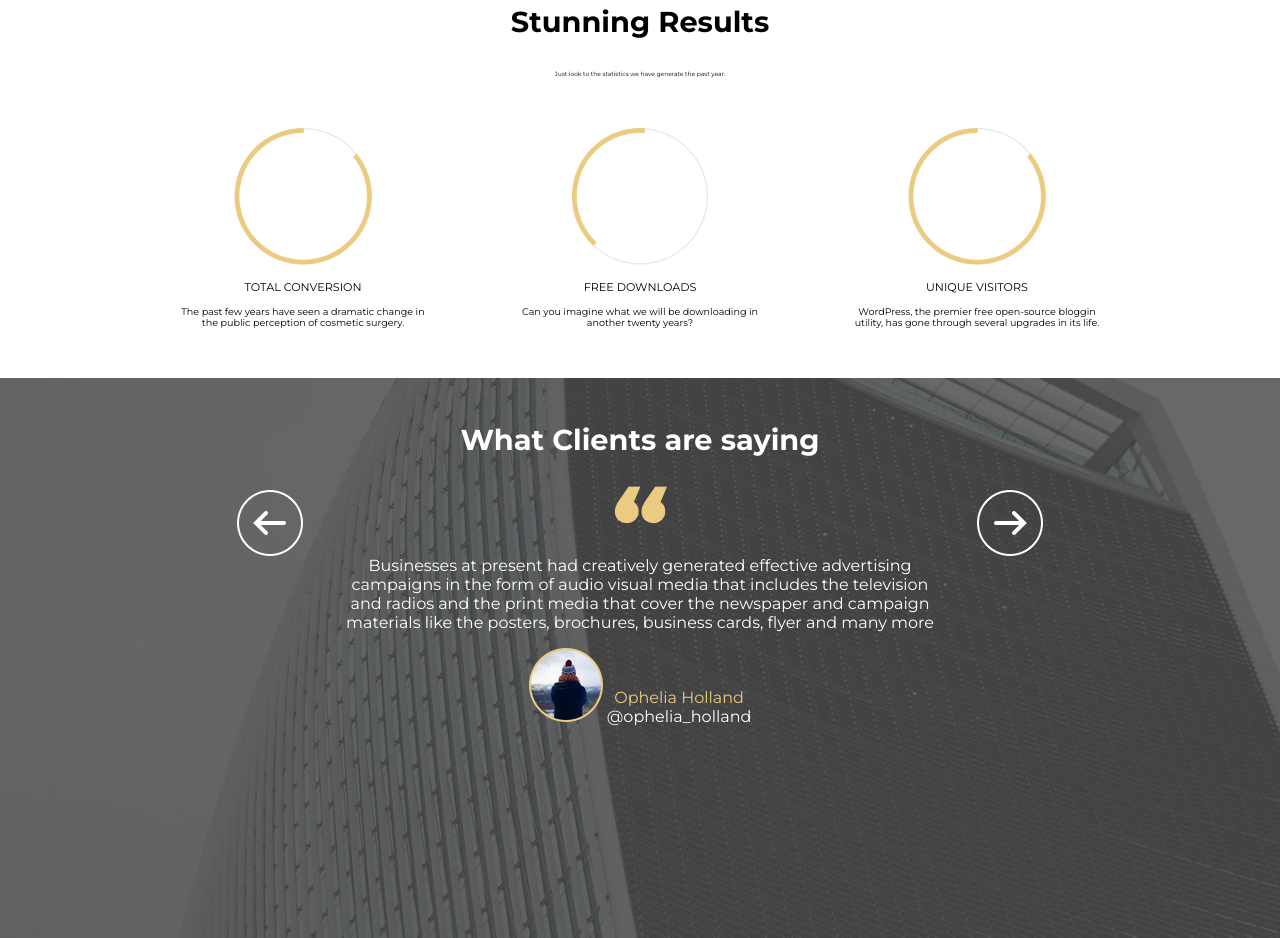
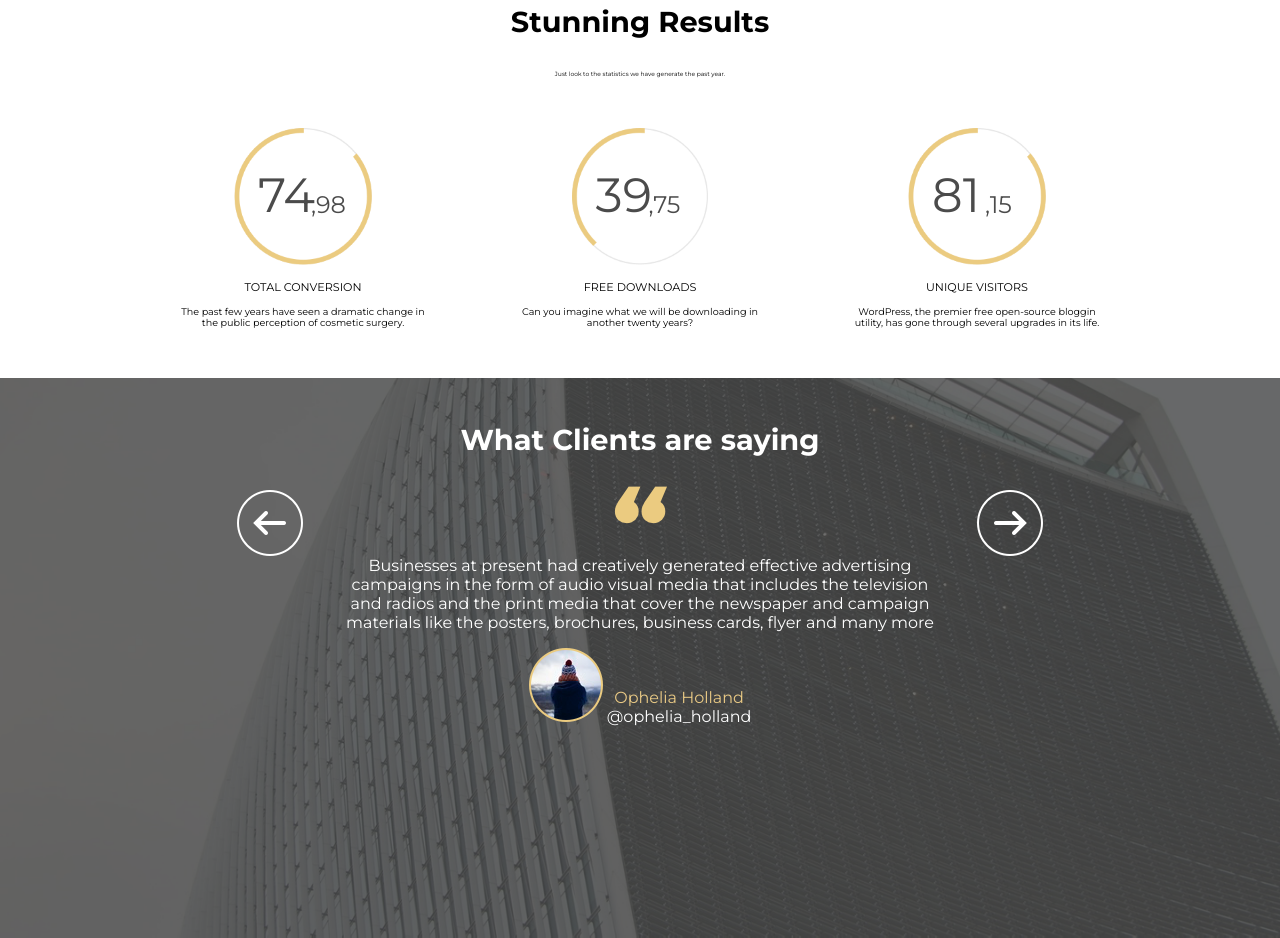
Before and after one commit to mallerie/hofmann-mockup, a website: page index.html in a window 1280 px wide. Shown: the part 860-1798 px from the top of the page. Drawn offline with Linux system fonts and the light colour scheme.

Commit message:
CSS fixing

```diff
--- a/index.html
+++ b/index.html
@@ -61,6 +61,7 @@
           <li class="results-col-3">
             <ul>
               <li>
+                <p>74</p><p>,98</p>
                 <img class="data-circles" src="assets/circle-1.png">
               </li>
               <li class="results-col-title">TOTAL CONVERSION</li>
@@ -71,6 +72,7 @@
           <li class="results-col-3">
             <ul>
               <li>
+                <p>39</p><p>,75</p>
                 <img class="data-circles" src="assets/circle-2.png">
               </li>
               <li class="results-col-title">FREE DOWNLOADS</li>
@@ -81,6 +83,7 @@
           <li class="results-col-3">
             <ul>
               <li>
+                <p>81</p><p>,15</p>
                 <img class="data-circles"
                      src="assets/circle-3.png">
               </li>
--- a/main.scss
+++ b/main.scss
@@ -165,6 +165,26 @@ h3 {
   margin: 0 3%;
   ul {
     min-width: 254px;
+    li {
+      position: relative;
+      p:first-child {
+        position: absolute;
+        top: .8em;
+        left: 1.2em;
+        font-size: 3em;
+        z-index: 1;
+        color: $black;
+      }
+      p:nth-child(2) {
+        position: absolute;
+        z-index: 1;
+        font-size: 1.5em;
+        top: 2.6em;
+        left: 4.6em;
+        color: $black;
+
+      }
+    }
   }
 }
 
@@ -477,9 +497,11 @@ button:hover {
   }
   ul {
     text-align: center;
+    margin: 3em;
     li {
       display: inline-block;
       color: white;
+      margin: 1em;
     }
   }
 }
@@ -500,6 +522,8 @@ footer {
       color: white;
       display: inline-flex;
       width: 20%;
+      font-size: .7em;
+      line-height: 2;
       .footer-title {
         font-weight: bold;
         padding: 1em 0;
@@ -508,6 +532,7 @@ footer {
       }
       li {
         text-align: left;
+        font-size: .7em;
       }
     }
   }
```
Also changed, not shown: assets/search.png (added), main.css.
